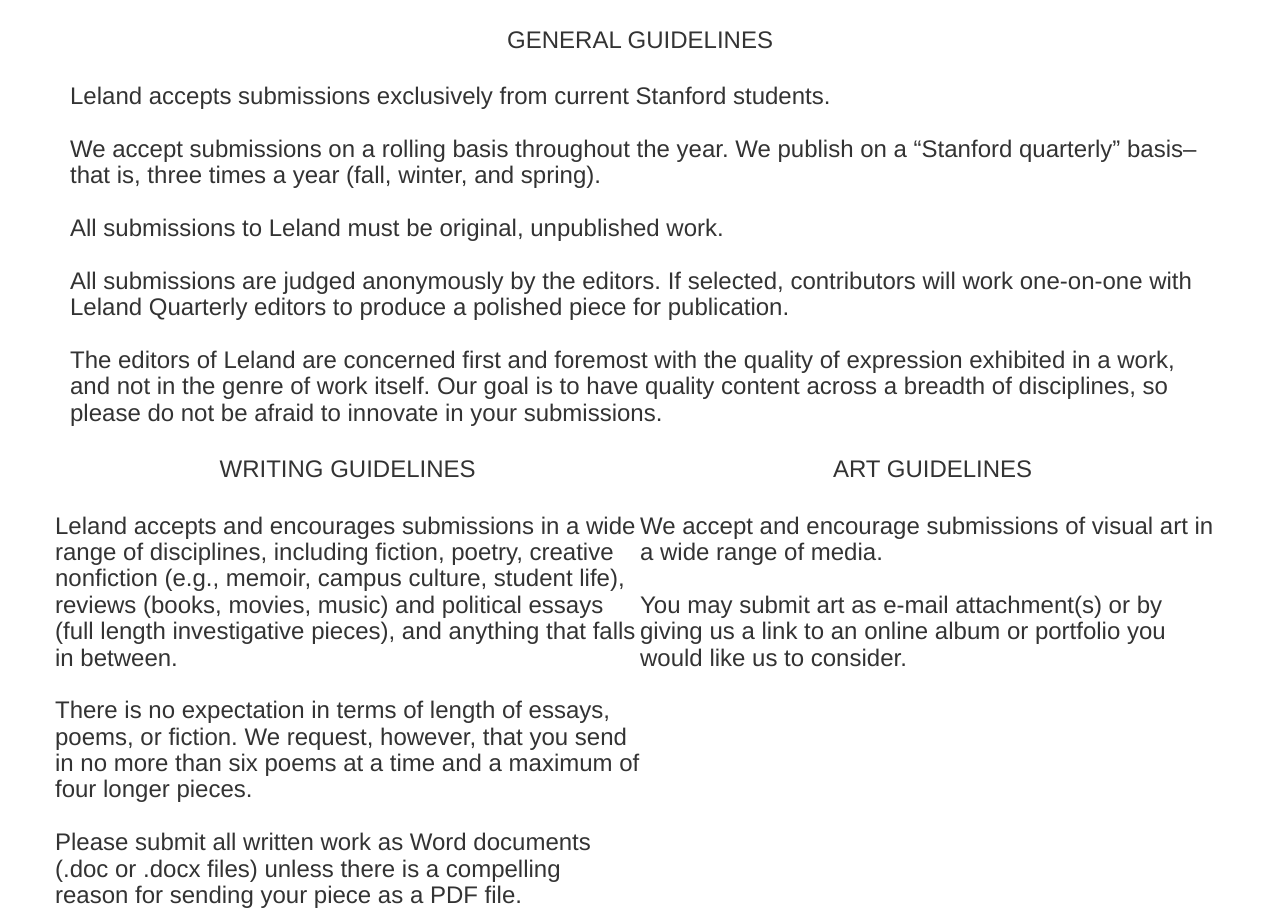
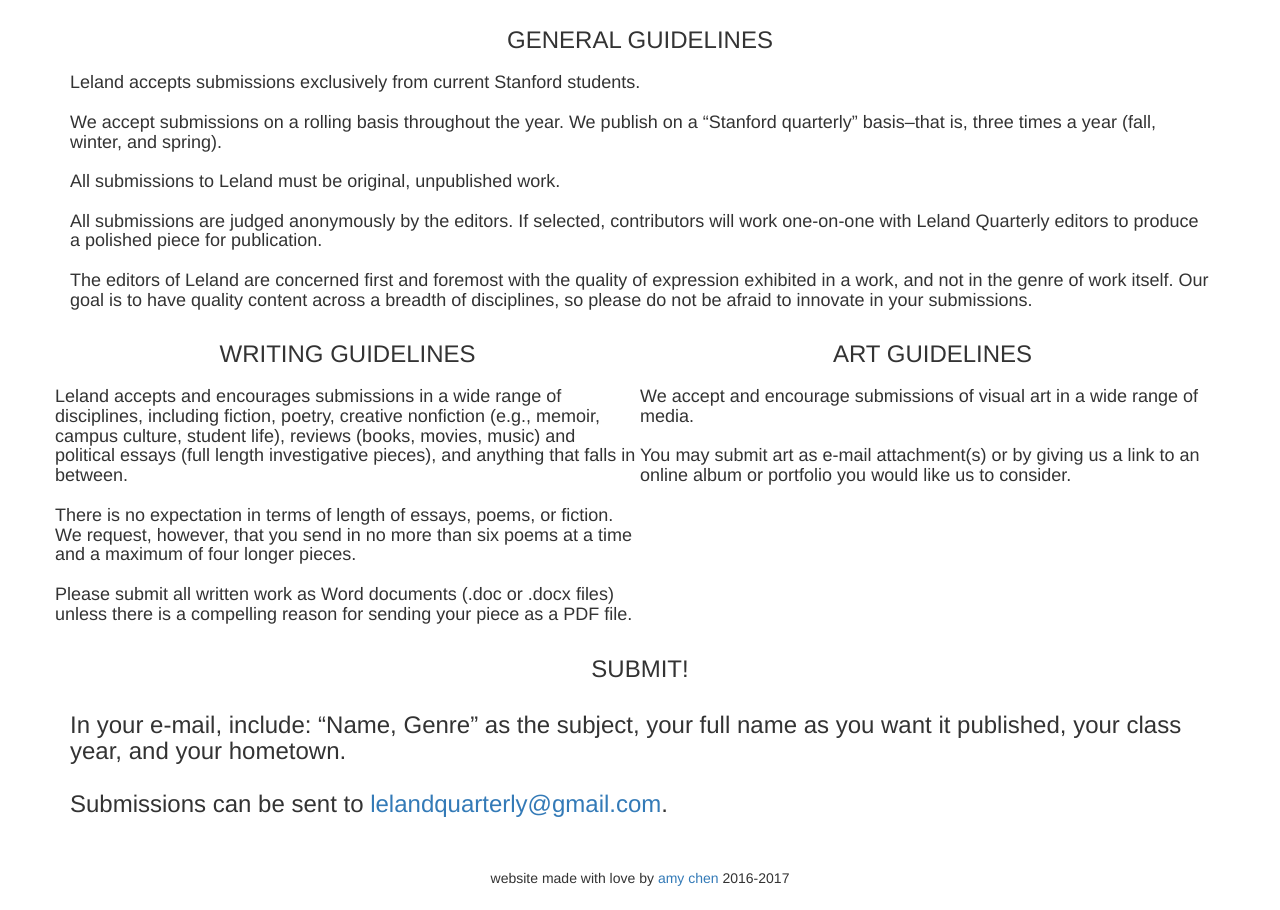
Before and after one commit to katherinevivianw/lelandquarterly.github.io, a plain HTML site: page submit.html in a window 1280 px wide. Shown: the part 531-1441 px from the top of the page. After the commit the page ends 1419 px from the top, so only its background shows below. Drawn offline with nearby package versions, Linux system fonts and the light colour scheme; a script that the page names is missing.

Commit message:
font size change

```diff
--- a/submit.html
+++ b/submit.html
@@ -31,33 +31,33 @@
         </div>
         <div class = "row">
             <div class="container" style="text-align: left;">
-                <h3 style="font-weight: 100;">
+                <h4 style="font-weight: 100;">
                     Leland accepts submissions exclusively from current Stanford students. <br>
                     <br>We accept submissions on a rolling basis throughout the year. We publish on a “Stanford quarterly” basis–that is, three times a year (fall, winter, and spring). <br>
                     <br>All submissions to Leland must be original, unpublished work.<br>
                     <br>All submissions are judged anonymously by the editors. If selected, contributors will work one-on-one with Leland Quarterly editors to produce a polished piece for publication.<br>
                     <br>The editors of Leland are concerned first and foremost with the quality of expression exhibited in a work, and not in the genre of work itself. Our goal is to have quality content across a breadth of disciplines, so please do not be afraid to innovate in your submissions.
-                </h3>
+                </h4>
             </div>
         </div>
         <div class = "row">
             <div class = "col-sm-6">
                 <h3> WRITING GUIDELINES </h3>
                 <div class = "row">
-                <h3 style="font-weight: 100; text-align: left;">
+                <h4 style="font-weight: 100; text-align: left;">
                     Leland accepts and encourages submissions in a wide range of disciplines, including fiction, poetry, creative nonfiction (e.g., memoir, campus culture, student life), reviews (books, movies, music) and political essays (full length investigative pieces), and anything that falls in between. <br>
                     <br>There is no expectation in terms of length of essays, poems, or fiction. We request, however, that you send in no more than six poems at a time and a maximum of four longer pieces. <br>
                     <br>Please submit all written work as Word documents (.doc or .docx files) unless there is a compelling reason for sending your piece as a PDF file.
-                 </h3>
+                 </h4>
                 </div>
             </div>
             <div class = "col-sm-6">
                 <h3> ART GUIDELINES </h3>
                 <div class = "row">
-                <h3 style="font-weight: 100; text-align: left;">
+                <h4 style="font-weight: 100; text-align: left;">
                     We accept and encourage submissions of visual art in a wide range of media.<br>
                     <br>You may submit art as e-mail attachment(s) or by giving us a link to an online album or portfolio you would like us to consider.
-                </h3>
+                </h4>
                 </div>
             </div>
         </div>
```
